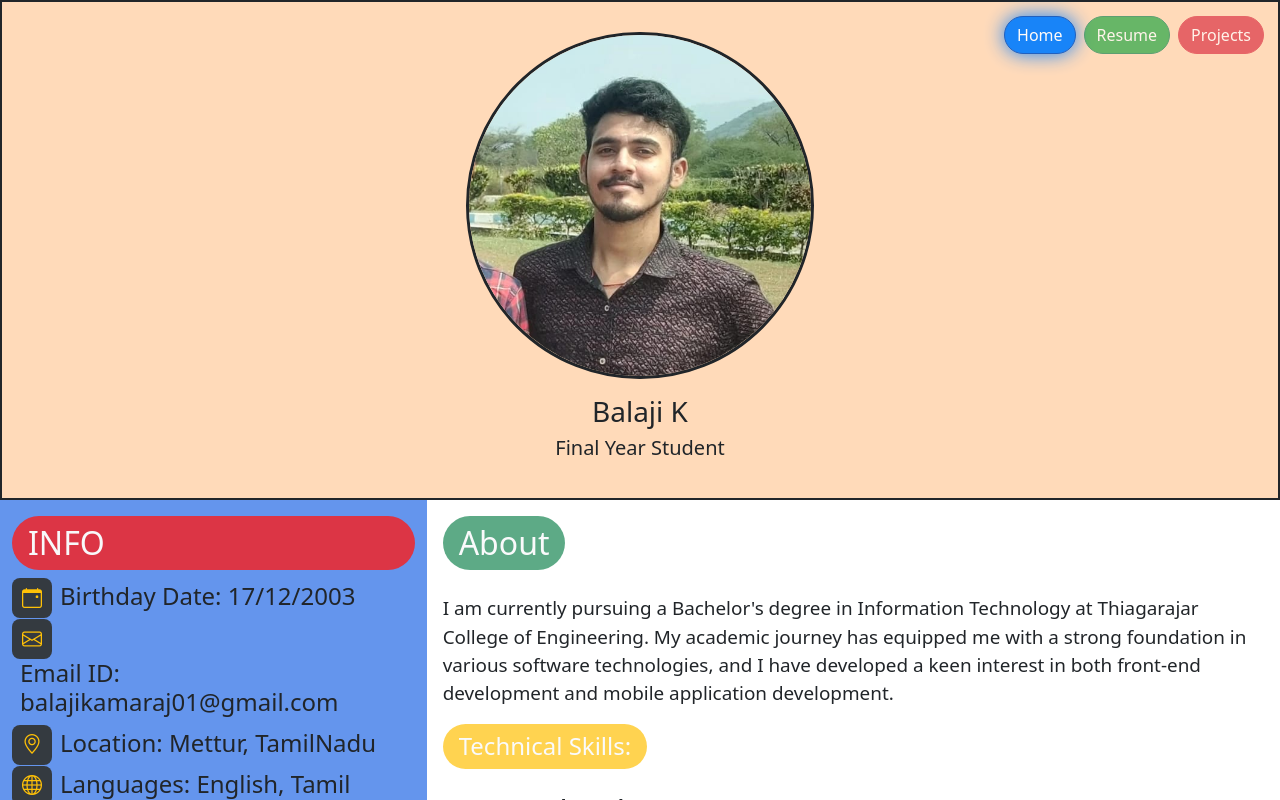
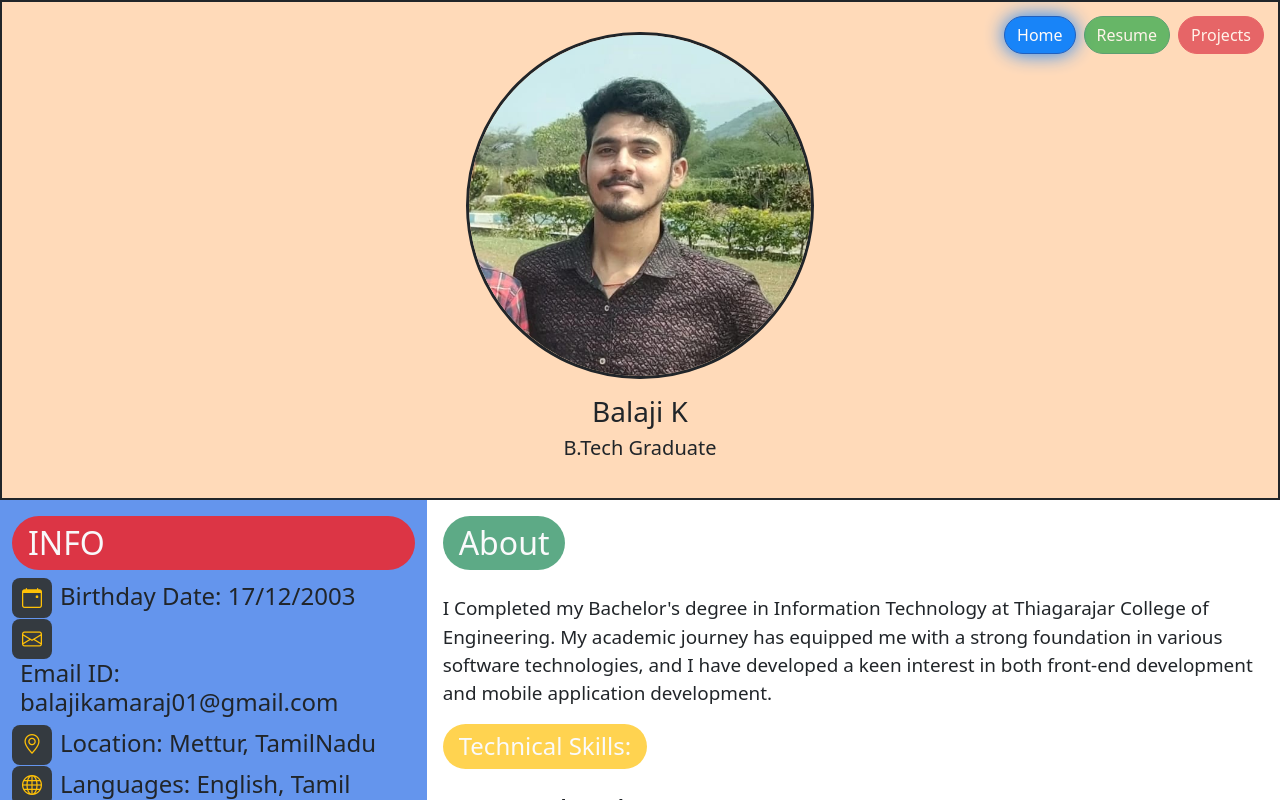
Before and after one commit to Balaji-1712/Personal_Portfolio, a React (Create React App) app: page / in a window 1280 px wide. Shown: the top 800 px of the page. Built offline with nearby package versions, Linux system fonts and the light colour scheme.

Commit message:
Bio updated

```diff
--- a/src/Components/Home.js
+++ b/src/Components/Home.js
@@ -37,7 +37,7 @@ function Home() {
                     onMouseOut={(e) => e.currentTarget.style.transform = 'scale(1)'} />
                 <div className='text-center mt-3'>
                     <h3>Balaji K</h3>
-                    <h5>Final Year Student</h5>
+                    <h5>B.Tech Graduate</h5>
                 </div>
             </div>
 
@@ -92,7 +92,7 @@ function Home() {
                             About
                         </h2>
                         <p className='mt-3' style={{ fontSize: '0.5cm' }}>
-                            I am currently pursuing a Bachelor's degree in Information Technology at Thiagarajar College of Engineering. My academic journey has equipped me with a strong foundation in various software technologies, and I have developed a keen interest in both front-end development and mobile application development.
+                            I Completed my Bachelor's degree in Information Technology at Thiagarajar College of Engineering. My academic journey has equipped me with a strong foundation in various software technologies, and I have developed a keen interest in both front-end development and mobile application development.
                         </p>
                         <h2 className='rounded-pill bg-warning text-light px-3 py-2'
                             style={{ display: 'inline-block', fontSize: '1.5rem', opacity: 0.7, transition: 'box-shadow 0.3s', cursor: 'pointer' }}
```
